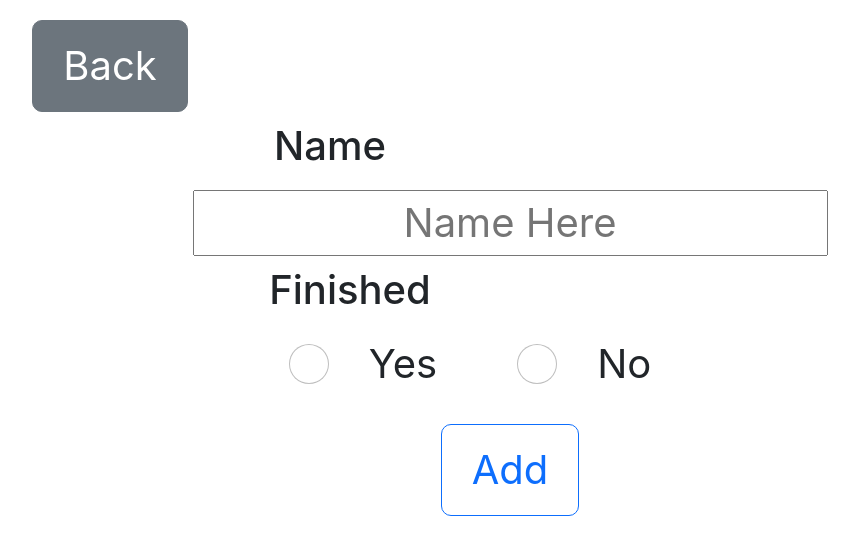
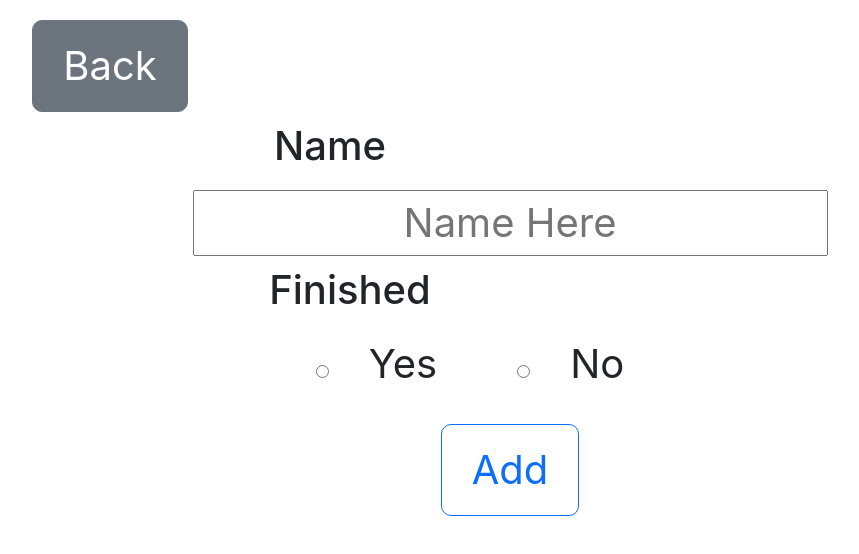
Before and after one commit to shahviransh/PagesTodoList, a React (Create React App) app in the folder pages-todo-list/: page /todo in a window 1280 px wide. Shown: the top 554 px of the page, without its empty margins (130-989 px from the left). Built offline with nearby package versions, Linux system fonts and the light colour scheme.

Commit message:
dennis's comments fixed, preload name left

```diff
--- a/pages-todo-list/src/App.js
+++ b/pages-todo-list/src/App.js
@@ -1,16 +1,22 @@
 import "./logo.svg";
-import { React } from "react";
+import { React, useEffect } from "react";
 import { BrowserRouter as Router, Routes, Route } from "react-router-dom";
 import EditTodo from "./pages/EditTodo";
 import Home from "./pages/Home";
 
 function App() {
+  useEffect(() => {
+    if (!localStorage.getItem("todos")) {
+      localStorage.setItem("todos", JSON.stringify([]));
+    }
+  }, []);
+
   return (
     <Router>
       <Routes>
-        <Route path="/" element={<Home />} />
         <Route path="todo" element={<EditTodo />} />
         <Route path="todo/:id" element={<EditTodo />} />
+        <Route path="*" element={<Home />} />
       </Routes>
     </Router>
   );
--- a/pages-todo-list/src/pages/EditTodo.js
+++ b/pages-todo-list/src/pages/EditTodo.js
@@ -2,41 +2,43 @@ import { React, useState, useEffect } from "react";
 import { useNavigate, useParams } from "react-router-dom";
 import "../App.css";
 
-var key = "todos";
-
 function EditTodo() {
+  const key = "todos";
   const navigate = useNavigate();
   const params = useParams();
   const [todos, setTodos] = useState(JSON.parse(localStorage.getItem(key)));
-  const [input, setInput] = useState("");
-  var selected = false;
+  const [name, setName] = useState("");
+  const [selected, setSelected] = useState(false);
 
   useEffect(() => {
     localStorage.setItem(key, JSON.stringify(todos));
   }, [todos]);
 
-  const handleChange = (e) => {
-    selected = e.target.value === "yes" ? true : false;
-  };
-
   const submitInput = () => {
     let id = params.id;
-    if (id !== undefined) {
-      for (var i = 0; i < todos.length; i++) {
-        if (todos[i].id === id) {
-          todos[i].name = input;
-          todos[i].finished = selected;
+    let items = [...todos];
+    if (name === "") {
+      alert("Please enter a name");
+    } else {
+      if (id) {
+        items.map((item) => {
+          if (item.id === id) {
+            item.name = name;
+            item.finished = selected;
           }
-      }
-    } else if (input !== "") {
+        });
+      } else {
         const todo = {
           id: Date.now().toString(),
-        name: input,
+          name: name,
           finished: selected,
         };
-      setTodos((todos) => [...todos, todo]);
+        items = [...items, todo];
       }
-    localStorage.setItem(key, JSON.stringify(todos));
+      setTodos(items);
+      localStorage.setItem(key, JSON.stringify(items));
+      navigate("/");
+    }
   };
 
   return (
@@ -52,39 +54,34 @@ function EditTodo() {
         <input
           type="text"
           placeholder="Name Here"
-          value={input}
-          onInput={(e) => setInput(e.target.value)}
+          value={name}
+          onChange={(e) => setName(e.target.value)}
         />
       </div>
       <div>
         <h6 className="finLeft">Finished</h6>
+        {[
+          { id: "1", value: "yes" },
+          { id: "2", value: "no" },
+        ].map((item) => (
+          <span key={item.id}>
             <input
               type="radio"
-          id="yes"
+              id={item.id}
               name="choose"
-          value="yes"
-          onChange={handleChange}
-          className="form-check-input"
+              value={item.value}
+              onChange={(e) => setSelected(e.target.value === "yes")}
+              className="form-check-name"
             />
-        <label for="yes" className="label">
-          Yes
+            <label htmlFor={item.id} className="label">
+              {item.value === "yes" ? "Yes" : "No"}
             </label>
-
-        <input
-          type="radio"
-          id="no"
-          name="choose"
-          value="no"
-          onChange={handleChange}
-          className="form-check-input"
-        />
-        <label for="no" className="label">
-          No
-        </label>
+          </span>
+        ))}
       </div>
       <div>
         <button onClick={submitInput} className="btn btn-outline-primary">
-          {params.id !== undefined ? "Edit" : "Add"}
+          {params.id ? "Edit" : "Add"}
         </button>
       </div>
     </div>
--- a/pages-todo-list/src/pages/Home.js
+++ b/pages-todo-list/src/pages/Home.js
@@ -1,26 +1,23 @@
-import { React, useState, useEffect } from "react";
+import { React, useState } from "react";
 import { useNavigate, useLocation } from "react-router-dom";
 import "../App.css";
 
-var key = "todos";
-
 function Home() {
+  const key = "todos";
   const navigate = useNavigate();
   const [todos, setTodos] = useState(JSON.parse(localStorage.getItem(key)));
   const location = useLocation();
 
-  useEffect(() => {
-    localStorage.setItem(key, JSON.stringify(todos));
-  }, [todos]);
-
-  const filterList = (id) => {
-    setTodos(todos.filter((item) => item.id !== id));
+  const deleteItem = (id) => {
+    const items = todos.filter((item) => item.id !== id);
+    setTodos(items);
+    localStorage.setItem(key, JSON.stringify(items));
   };
 
-  const listTodos = () => {
+  const renderTodos = () => {
     if (location.search === "?finished=1") {
       return printTodos(todos.filter((item) => item.finished));
-    } else if (location.search === "?finished=0") {
+    } else if (location.search.finished === "?finished=0") {
       return printTodos(todos.filter((item) => !item.finished));
     }
     return printTodos(todos);
@@ -35,14 +32,14 @@ function Home() {
           <div className="column">
             <button
               onClick={() => {
-                filterList(item.id);
+                deleteItem(item.id);
               }}
               className="btn btn-danger"
             >
               D
             </button>
             <button
-              onClick={() => navigate("/todo/" + item.id)}
+              onClick={() => navigate(`/todo/${item.id}`)}
               className="btn btn-primary"
             >
               E
@@ -67,7 +64,7 @@ function Home() {
           <div className="column">Finished</div>
           <div className="column">Actions</div>
         </div>
-        {listTodos()}
+        {renderTodos()}
       </dl>
     </div>
   );
```
Lines whose indentation alone changed are shown as unchanged.
